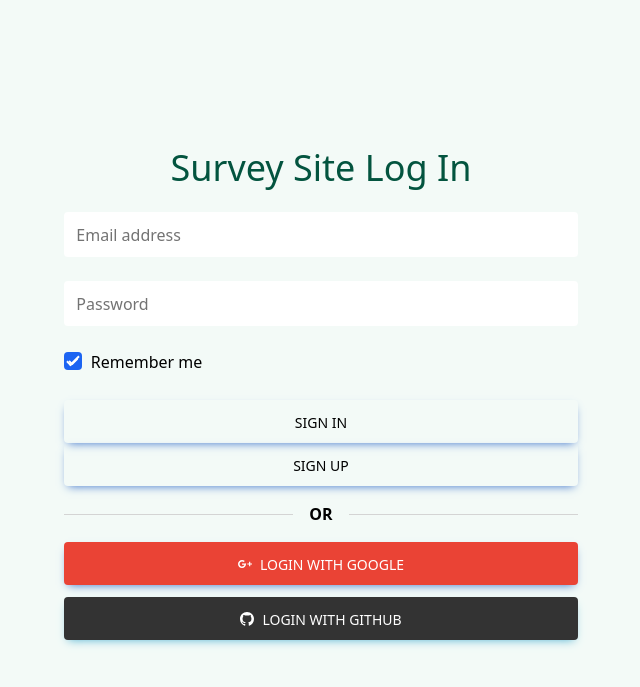
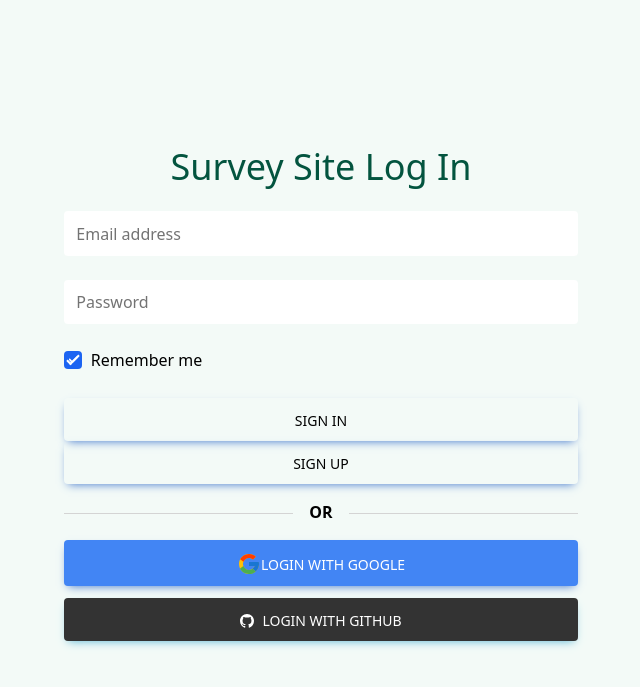
Before and after one commit to nferrari3444/surveys, a Django app: page /accounts/login/ in a window 1280 px wide. Shown: the top 687 px of the page, without its empty margins (331-971 px from the left). Run offline with Django 4.2, Linux system fonts and the light colour scheme; some libraries are stand-ins or nearby versions.

Commit message:
add google button

```diff
--- a/surveyapp/templates/registration/login.html
+++ b/surveyapp/templates/registration/login.html
@@ -133,14 +133,14 @@
            -->
           <a
             class="mb-3 flex w-full items-center justify-center rounded bg-primary px-7 pb-2.5 pt-3 text-center text-sm font-medium uppercase leading-normal text-white shadow-[0_4px_9px_-4px_#3b71ca] transition duration-150 ease-in-out hover:bg-primary-600 hover:shadow-[0_8px_9px_-4px_rgba(59,113,202,0.3),0_4px_18px_0_rgba(59,113,202,0.2)] focus:bg-primary-600 focus:shadow-[0_8px_9px_-4px_rgba(59,113,202,0.3),0_4px_18px_0_rgba(59,113,202,0.2)] focus:outline-none focus:ring-0 active:bg-primary-700 active:shadow-[0_8px_9px_-4px_rgba(59,113,202,0.3),0_4px_18px_0_rgba(59,113,202,0.2)] dark:shadow-[0_4px_9px_-4px_rgba(59,113,202,0.5)] dark:hover:shadow-[0_8px_9px_-4px_rgba(59,113,202,0.2),0_4px_18px_0_rgba(59,113,202,0.1)] dark:focus:shadow-[0_8px_9px_-4px_rgba(59,113,202,0.2),0_4px_18px_0_rgba(59,113,202,0.1)] dark:active:shadow-[0_8px_9px_-4px_rgba(59,113,202,0.2),0_4px_18px_0_rgba(59,113,202,0.1)]"
-            style="background-color: #ea4335"
+            style="background-color: #4285F4"
 
             href="{% provider_login_url 'google' %}"
             role="button"
             data-te-ripple-init
             data-te-ripple-color="light">
             <!-- Google -->
-            <svg
+            <!-- <svg
               xmlns="http://www.w3.org/2000/svg"
               class="mr-2 h-3.5 w-3.5"
               fill="currentColor"
@@ -149,7 +149,10 @@
                 d="M7 11v2.4h3.97c-.16 1.029-1.2 3.02-3.97 3.02-2.39 0-4.34-1.979-4.34-4.42 0-2.44 1.95-4.42 4.34-4.42 1.36 0 2.27.58 2.79 1.08l1.9-1.83c-1.22-1.14-2.8-1.83-4.69-1.83-3.87 0-7 3.13-7 7s3.13 7 7 7c4.04 0 6.721-2.84 6.721-6.84 0-.46-.051-.81-.111-1.16h-6.61zm0 0 17 2h-3v3h-2v-3h-3v-2h3v-3h2v3h3v2z"
                 fill-rule="evenodd"
                 clip-rule="evenodd" />
-              </svg>
+              </svg> -->
+              <svg xmlns="http://www.w3.org/2000/svg" x="0px" y="0px" width="24" height="24" viewBox="0 0 48 48">
+                <path fill="#FFC107" d="M43.611,20.083H42V20H24v8h11.303c-1.649,4.657-6.08,8-11.303,8c-6.627,0-12-5.373-12-12c0-6.627,5.373-12,12-12c3.059,0,5.842,1.154,7.961,3.039l5.657-5.657C34.046,6.053,29.268,4,24,4C12.955,4,4,12.955,4,24c0,11.045,8.955,20,20,20c11.045,0,20-8.955,20-20C44,22.659,43.862,21.35,43.611,20.083z"></path><path fill="#FF3D00" d="M6.306,14.691l6.571,4.819C14.655,15.108,18.961,12,24,12c3.059,0,5.842,1.154,7.961,3.039l5.657-5.657C34.046,6.053,29.268,4,24,4C16.318,4,9.656,8.337,6.306,14.691z"></path><path fill="#4CAF50" d="M24,44c5.166,0,9.86-1.977,13.409-5.192l-6.19-5.238C29.211,35.091,26.715,36,24,36c-5.202,0-9.619-3.317-11.283-7.946l-6.522,5.025C9.505,39.556,16.227,44,24,44z"></path><path fill="#1976D2" d="M43.611,20.083H42V20H24v8h11.303c-0.792,2.237-2.231,4.166-4.087,5.571c0.001-0.001,0.002-0.001,0.003-0.002l6.19,5.238C36.971,39.205,44,34,44,24C44,22.659,43.862,21.35,43.611,20.083z"></path>
+                </svg>
             Login with Google
             <!-- Continue with Facebook -->
           </a>
```
